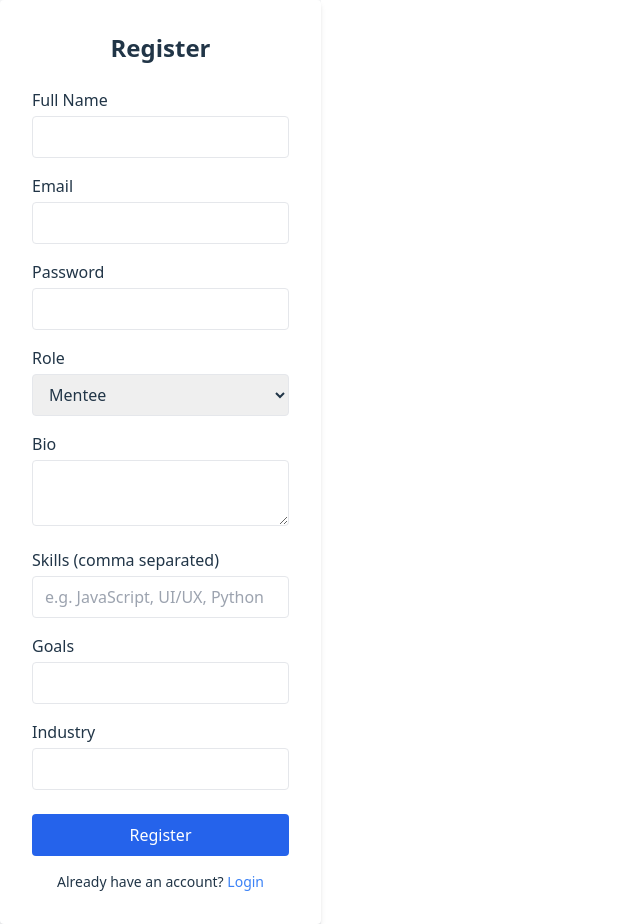
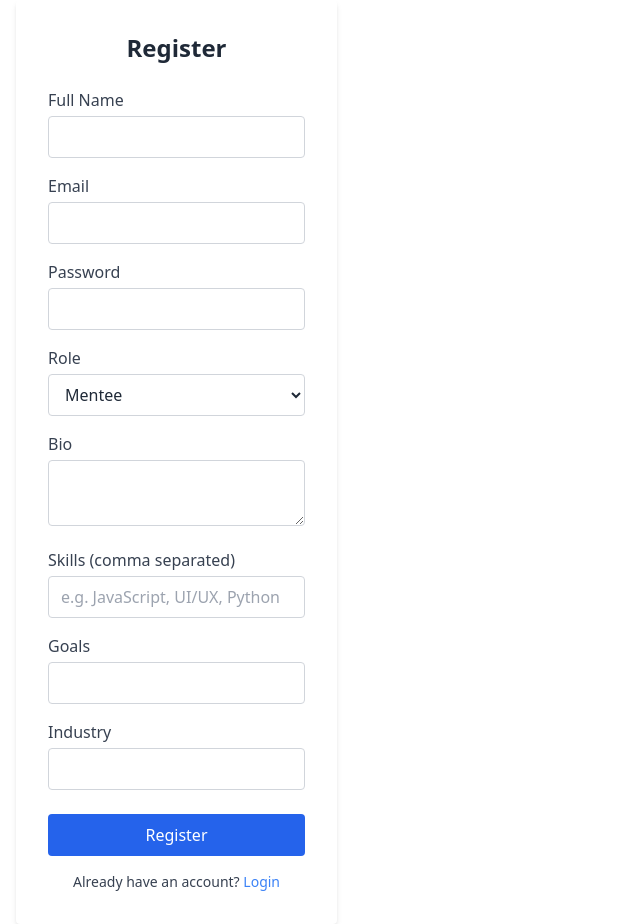
Before and after one commit to Bam11/mentorship-frontend, a React (Vite) app: page /register in a window 1280 px wide. Shown: the whole page, without its empty margins (0-640 px from the left). Built offline with nearby package versions, Linux system fonts and the light colour scheme.

Commit message:
Color mode fix

```diff
--- a/src/pages/Dashboard.tsx
+++ b/src/pages/Dashboard.tsx
@@ -22,13 +22,15 @@ const Dashboard = () => {
   };
 
   return (
-    <div className="flex flex-col items-center justify-center h-screen bg-gray-100">
+        <div className="flex flex-col items-center justify-center min-h-screen bg-white text-gray-800 px-4">
       <div className="bg-white p-8 rounded shadow-md w-full max-w-md text-center">
         <h1 className="text-2xl font-bold mb-4">Welcome to the Dashboard</h1>
         {user && (
           <>
             <p className="text-lg mb-2">Hello, <span className="font-semibold">{user.name}</span></p>
-            <p className="text-sm mb-4">Role: <span className="uppercase text-blue-600">{user.role}</span></p>
+            <p className="text-sm mb-4">
+              Role: <span className="uppercase text-blue-600">{user.role}</span>
+            </p>
           </>
         )}
         <button
@@ -39,6 +41,7 @@ const Dashboard = () => {
         </button>
       </div>
     </div>
+
   );
 };
 
--- a/src/pages/Login.tsx
+++ b/src/pages/Login.tsx
@@ -11,7 +11,7 @@ const Login = () => {
     setError('');
 
     try {
-      const response = await api.post('/auth/login',{ email, password });
+      const response = await api.post( '/auth/login',{ email, password });
 
       const { token, user } = response.data;
       localStorage.setItem('token', token);
@@ -27,7 +27,7 @@ const Login = () => {
   };
 
   return (
-    <div className="flex items-center justify-center min-h-screen bg-gray-100 px-4">
+    <div className="flex items-center justify-center min-h-screen bg-white px-4 text-gray-800">
       <form
         onSubmit={handleLogin}
         className="w-full max-w-md bg-white p-8 rounded shadow-lg"
@@ -37,10 +37,10 @@ const Login = () => {
         {error && <p className="text-red-500 text-sm mb-4">{error}</p>}
 
         <div className="mb-4">
-      <label className="block mb-1">Email</label>
+          <label className="block mb-1 text-gray-700">Email</label>
           <input
             type="email"
-        className="w-full px-3 py-2 border rounded"
+            className="w-full px-3 py-2 border border-gray-300 rounded bg-white text-gray-800"
             value={email}
             onChange={(e) => setEmail(e.target.value)}
             required
@@ -48,10 +48,10 @@ const Login = () => {
         </div>
 
         <div className="mb-6">
-      <label className="block mb-1">Password</label>
+          <label className="block mb-1 text-gray-700">Password</label>
           <input
             type="password"
-        className="w-full px-3 py-2 border rounded"
+            className="w-full px-3 py-2 border border-gray-300 rounded bg-white text-gray-800"
             value={password}
             onChange={(e) => setPassword(e.target.value)}
             required
@@ -65,8 +65,11 @@ const Login = () => {
           Login
         </button>
 
-    <p className="text-center text-sm mt-4">
-      Don't have an account? <a href="/register" className="text-blue-500">Register</a>
+        <p className="text-center text-sm mt-4 text-gray-700">
+          Don’t have an account?{' '}
+          <a href="/register" className="text-blue-500 hover:underline">
+            Register
+          </a>
         </p>
       </form>
     </div>
--- a/src/pages/Register.tsx
+++ b/src/pages/Register.tsx
@@ -52,7 +52,7 @@ const Register = () => {
   };
 
   return (
-    <div className="flex justify-center items-center min-h-screen bg-gray-100">
+    <div className="flex justify-center items-center min-h-screen bg-white text-gray-800 px-4">
       <form onSubmit={handleSubmit} className="bg-white p-8 rounded shadow-md w-full max-w-md">
         <h2 className="text-2xl font-bold mb-6 text-center">Register</h2>
 
@@ -60,49 +60,49 @@ const Register = () => {
         {success && <p className="text-green-500 text-sm mb-4">{success}</p>}
 
         <div className="mb-4">
-          <label className="block mb-1">Full Name</label>
+          <label className="block mb-1 text-gray-700">Full Name</label>
           <input
             type="text"
             name="name"
             value={form.name}
             onChange={handleChange}
             required
-            className="w-full px-3 py-2 border rounded"
+            className="w-full px-3 py-2 border border-gray-300 rounded bg-white text-gray-800"
           />
         </div>
 
         <div className="mb-4">
-          <label className="block mb-1">Email</label>
+          <label className="block mb-1 text-gray-700">Email</label>
           <input
             type="email"
             name="email"
             value={form.email}
             onChange={handleChange}
             required
-            className="w-full px-3 py-2 border rounded"
+            className="w-full px-3 py-2 border border-gray-300 rounded bg-white text-gray-800"
           />
         </div>
 
         <div className="mb-4">
-          <label className="block mb-1">Password</label>
+          <label className="block mb-1 text-gray-700">Password</label>
           <input
             type="password"
             name="password"
             value={form.password}
             onChange={handleChange}
             required
-            className="w-full px-3 py-2 border rounded"
+            className="w-full px-3 py-2 border border-gray-300 rounded bg-white text-gray-800"
           />
         </div>
 
         <div className="mb-4">
-          <label className="block mb-1">Role</label>
+          <label className="block mb-1 text-gray-700">Role</label>
           <select
             name="role"
             value={form.role}
             onChange={handleChange}
             required
-            className="w-full px-3 py-2 border rounded"
+            className="w-full px-3 py-2 border border-gray-300 rounded bg-white text-gray-800"
           >
             <option value="MENTEE">Mentee</option>
             <option value="MENTOR">Mentor</option>
@@ -110,46 +110,46 @@ const Register = () => {
         </div>
 
         <div className="mb-4">
-          <label className="block mb-1">Bio</label>
+          <label className="block mb-1 text-gray-700">Bio</label>
           <textarea
             name="bio"
             value={form.bio}
             onChange={handleChange}
-            className="w-full px-3 py-2 border rounded"
+            className="w-full px-3 py-2 border border-gray-300 rounded bg-white text-gray-800"
           />
         </div>
 
         <div className="mb-4">
-          <label className="block mb-1">Skills (comma separated)</label>
+          <label className="block mb-1 text-gray-700">Skills (comma separated)</label>
           <input
             type="text"
             name="skills"
             value={form.skills}
             onChange={handleChange}
-            className="w-full px-3 py-2 border rounded"
+            className="w-full px-3 py-2 border border-gray-300 rounded bg-white text-gray-800"
             placeholder="e.g. JavaScript, UI/UX, Python"
           />
         </div>
 
         <div className="mb-4">
-          <label className="block mb-1">Goals</label>
+          <label className="block mb-1 text-gray-700">Goals</label>
           <input
             type="text"
             name="goals"
             value={form.goals}
             onChange={handleChange}
-            className="w-full px-3 py-2 border rounded"
+            className="w-full px-3 py-2 border border-gray-300 rounded bg-white text-gray-800"
           />
         </div>
 
         <div className="mb-6">
-          <label className="block mb-1">Industry</label>
+          <label className="block mb-1 text-gray-700">Industry</label>
           <input
             type="text"
             name="industry"
             value={form.industry}
             onChange={handleChange}
-            className="w-full px-3 py-2 border rounded"
+            className="w-full px-3 py-2 border border-gray-300 rounded bg-white text-gray-800"
           />
         </div>
 
@@ -157,7 +157,7 @@ const Register = () => {
           Register
         </button>
 
-        <p className="text-center text-sm mt-4">
+        <p className="text-center text-sm mt-4 text-gray-700">
           Already have an account? <a href="/" className="text-blue-500">Login</a>
         </p>
       </form>
```
Lines whose indentation alone changed are shown as unchanged.
